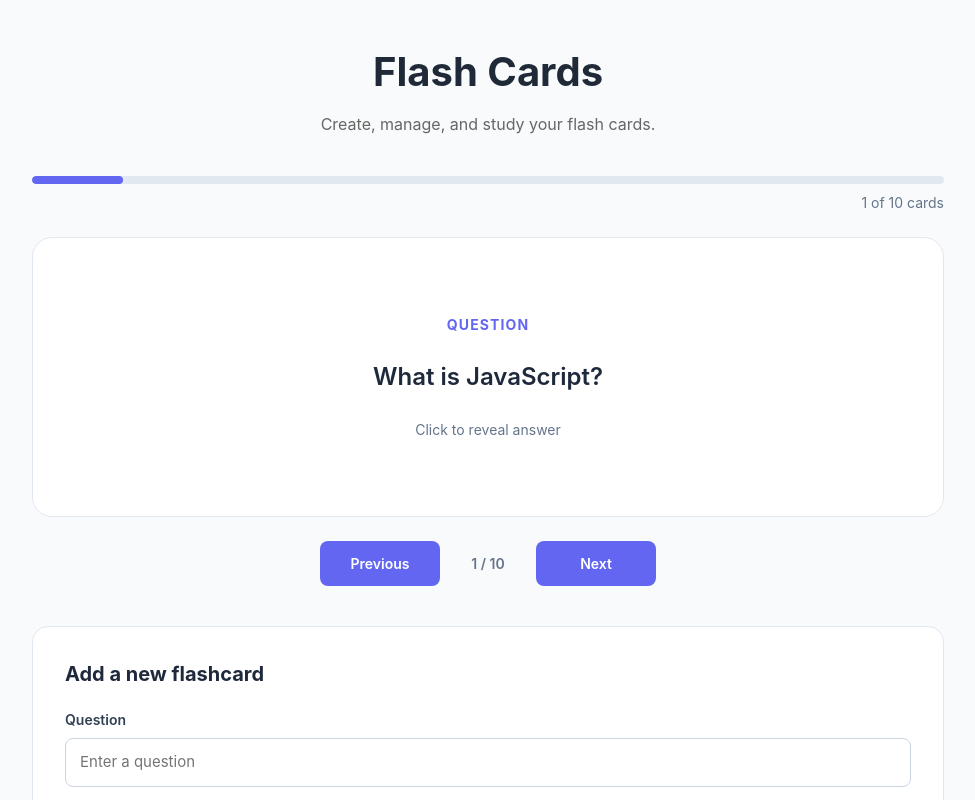
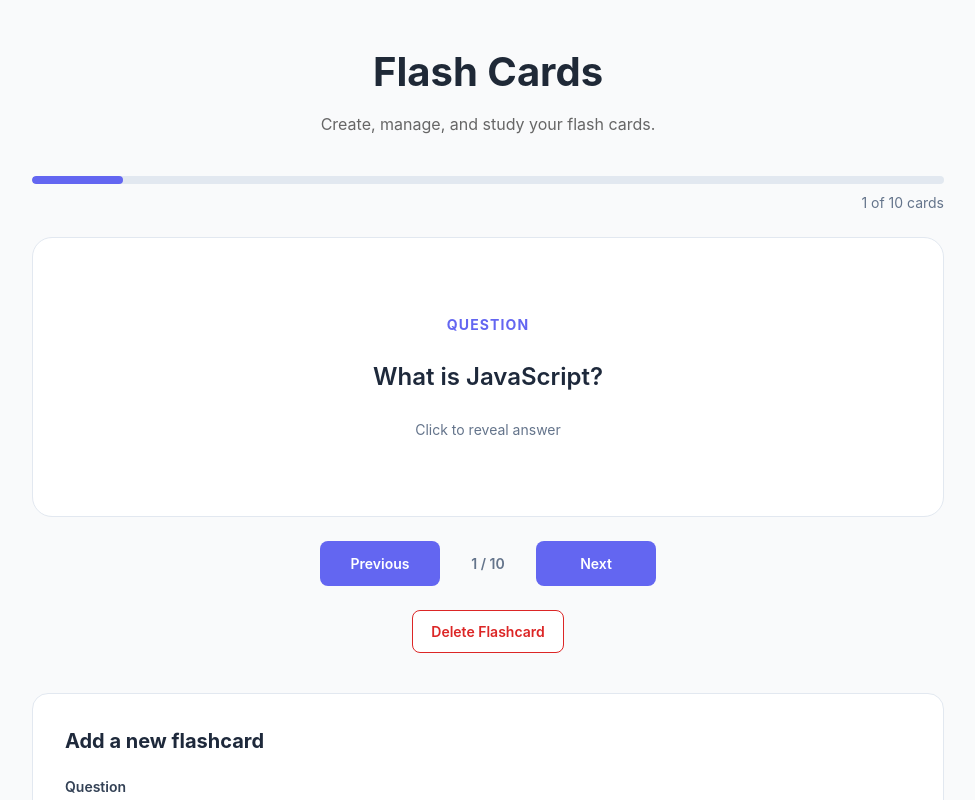
Before and after one commit to mykytapilec/flash-cards, a React (Vite) app: page / in a window 1280 px wide. Shown: the top 800 px of the page, without its empty margins (152-1127 px from the left). Built offline with nearby package versions, Linux system fonts and the light colour scheme.

Commit message:
feat: add flashcard deletion

```diff
--- a/src/App.css
+++ b/src/App.css
@@ -1,3 +1,4 @@
+
 .app {
   width: 100%;
   max-width: 960px;
@@ -75,7 +76,7 @@
   transition: background-color 0.2s ease;
 }
 
-.app__navigation-button:hover {
+.app__navigation-button:hover:not(:disabled) {
   background-color: #4f46e5;
 }
 
@@ -84,12 +85,62 @@
   outline-offset: 3px;
 }
 
+.app__navigation-button:disabled {
+  opacity: 0.5;
+  cursor: not-allowed;
+}
+
 .app__counter {
   min-width: 48px;
   color: #64748b;
   font-size: 0.875rem;
   font-weight: 600;
   text-align: center;
+}
+
+.app__delete-button {
+  align-self: center;
+  padding: 10px 18px;
+  border: 1px solid #dc2626;
+  border-radius: 8px;
+  background-color: #fff;
+  color: #dc2626;
+  font-size: 0.875rem;
+  font-weight: 600;
+  cursor: pointer;
+  transition:
+    background-color 0.2s ease,
+    color 0.2s ease;
+}
+
+.app__delete-button:hover {
+  background-color: #dc2626;
+  color: #fff;
+}
+
+.app__delete-button:focus-visible {
+  outline: 3px solid #fecaca;
+  outline-offset: 3px;
+}
+
+.app__empty-state {
+  padding: 48px 24px;
+  border: 1px dashed #cbd5e1;
+  border-radius: 16px;
+  background-color: #f8fafc;
+  text-align: center;
+}
+
+.app__empty-state h2 {
+  margin: 0 0 12px;
+  color: #1e293b;
+  font-size: 1.25rem;
+}
+
+.app__empty-state p {
+  margin: 0;
+  color: #64748b;
+  font-size: 0.9375rem;
 }
 
 .app__form {
--- a/src/App.tsx
+++ b/src/App.tsx
@@ -1,3 +1,4 @@
+
 import { useState, type FormEvent } from 'react';
 import Flashcard from './components/Flashcard';
 import { flashcards as initialFlashcards } from './data/flashcards';
@@ -13,7 +14,10 @@ function App() {
   const [error, setError] = useState('');
 
   const currentFlashcard = flashcards[currentIndex];
-  const progress = ((currentIndex + 1) / flashcards.length) * 100;
+  const progress =
+    flashcards.length > 0
+      ? ((currentIndex + 1) / flashcards.length) * 100
+      : 0;
 
   const handlePrevious = () => {
     setCurrentIndex((previousIndex) =>
@@ -55,6 +59,20 @@ function App() {
     setError('');
   };
 
+  const handleDeleteFlashcard = () => {
+    setFlashcards((previousFlashcards) =>
+      previousFlashcards.filter(
+        (flashcard) => flashcard.id !== currentFlashcard.id,
+      ),
+    );
+
+    setCurrentIndex((previousIndex) =>
+      previousIndex >= flashcards.length - 1
+        ? Math.max(previousIndex - 1, 0)
+        : previousIndex,
+    );
+  };
+
   return (
     <main className="app">
       <header className="app__header">
@@ -80,17 +98,25 @@ function App() {
             />
           </div>
           <span className="app__progress-label">
-            {currentIndex + 1} of {flashcards.length} cards
+            {flashcards.length > 0
+              ? `${currentIndex + 1} of ${flashcards.length} cards`
+              : 'No cards available'}
           </span>
         </div>
 
-        <Flashcard key={currentFlashcard.id} flashcard={currentFlashcard} />
+        {currentFlashcard ? (
+          <>
+            <Flashcard
+              key={currentFlashcard.id}
+              flashcard={currentFlashcard}
+            />
 
             <div className="app__navigation">
               <button
                 className="app__navigation-button"
                 onClick={handlePrevious}
                 type="button"
+                disabled={flashcards.length <= 1}
               >
                 Previous
               </button>
@@ -103,10 +129,26 @@ function App() {
                 className="app__navigation-button"
                 onClick={handleNext}
                 type="button"
+                disabled={flashcards.length <= 1}
               >
                 Next
               </button>
             </div>
+
+            <button
+              className="app__delete-button"
+              onClick={handleDeleteFlashcard}
+              type="button"
+            >
+              Delete Flashcard
+            </button>
+          </>
+        ) : (
+          <div className="app__empty-state">
+            <h2>No flashcards available</h2>
+            <p>Add a new flashcard to start studying again.</p>
+          </div>
+        )}
 
         <form className="app__form" onSubmit={handleAddFlashcard}>
           <h2 className="app__form-title">Add a new flashcard</h2>
```
Lines whose indentation alone changed are shown as unchanged.
